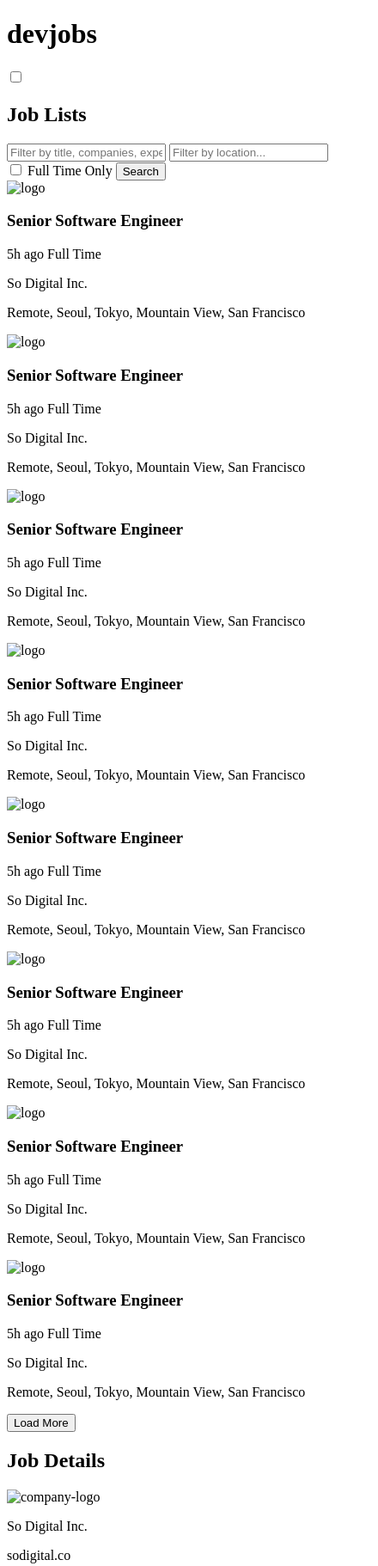
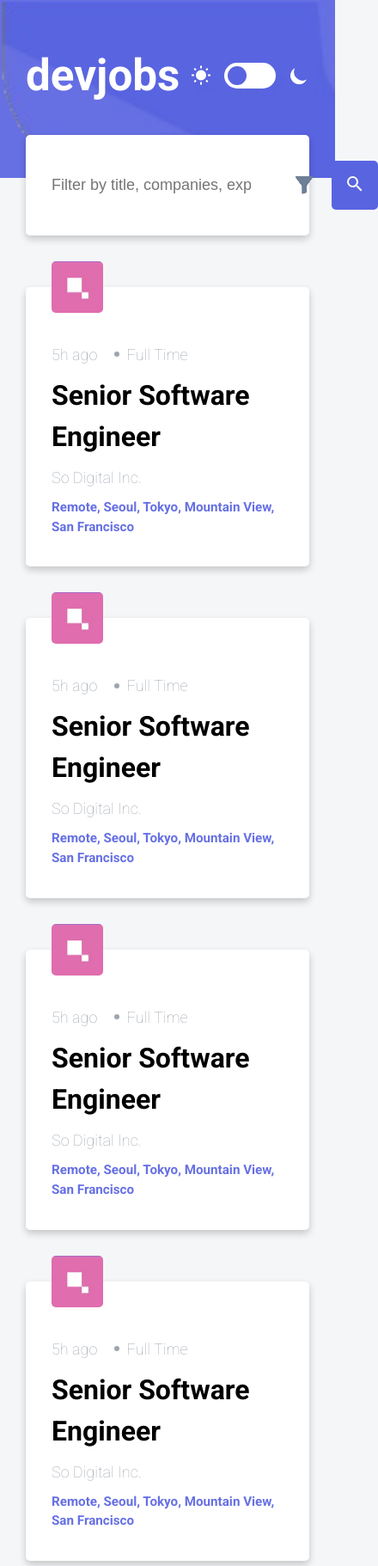
Before and after one commit to chasscepts/github-jobs, a website: page index.html in a window 390 px wide. Shown: the top 1822 px of the page at 86% size, 440 px wide, since content can reach past the window. Drawn offline with Linux system fonts and the light colour scheme.

Commit message:
apply job list page styles

```diff
--- /dev/null
+++ b/_switch.scss
@@ -0,0 +1,60 @@
+/* The switch - the box around the slider */
+.switch {
+  position: relative;
+  display: inline-block;
+  width: 60px;
+  height: 30px;
+}
+
+/* Hide default HTML checkbox */
+.switch input {
+  opacity: 0;
+  width: 0;
+  height: 0;
+}
+
+/* The slider */
+.slider {
+  position: absolute;
+  cursor: pointer;
+  top: 0;
+  left: 0;
+  right: 0;
+  bottom: 0;
+  background-color: #fff;
+  -webkit-transition: .4s;
+  transition: .4s;
+}
+
+.slider:before {
+  position: absolute;
+  content: "";
+  height: 22px;
+  width: 22px;
+  left: 4px;
+  bottom: 4px;
+  background-color: #5964e0;
+  -webkit-transition: .4s;
+  transition: .4s;
+}
+
+input:checked + .slider {
+  background-color: #18202d;
+}
+
+input:focus + .slider {
+  box-shadow: 0 0 1px #18202d;
+}
+
+input:checked + .slider:before {
+  transform: translateX(30px);
+}
+
+/* Rounded sliders */
+.slider.round {
+  border-radius: 30px;
+}
+
+.slider.round:before {
+  border-radius: 50%;
+}
--- a/index.html
+++ b/index.html
@@ -7,148 +7,174 @@
   <title>GitHub Jobs</title>
   <link rel="preconnect" href="https://fonts.gstatic.com">
   <link href="https://fonts.googleapis.com/css2?family=Roboto:wght@100;300;400;500;700;900&display=swap" rel="stylesheet">
+  <link rel="stylesheet" type="text/css" href="style.css">
 </head>
-<body>
-  <header>
-    <div>
-      <h1>devjobs</h1>
-      <div>
-        <span></span>
-        <input class="switch" type="checkbox" name="brightness-check">
-        <span></span>
+<body class="themed">
+  <header class="page-header">
+    <div class="screen d-flex justify-content-between align-items-center">
+      <h1 class="text-white">devjobs</h1>
+      <div class="d-flex align-items-center">
+        <img class="sun" alt="sun" src="assets/images/sun.svg">
+        <label class="switch">
+          <input type="checkbox" name="brightness-check">
+          <span class="slider round"></span>
+        </label>
+        <img class="moon" alt="moon" src="assets/images/moon.svg">
       </div>
     </div>
   </header>
   <main>
-    <section class="job-list">
-      <header>
+    <section class="job-list screen">
+      <header class="card job-list-header">
         <h2 class="clip">Job Lists</h2>
-        <form>
-          <input type="text" name="search_company" id="search-company" placeholder="Filter by title, companies, expertise">
-          <input type="text" name="search_location" id="search-location" placeholder="Filter by location...">
-          <div>
-            <label>
+        <form class="search-form">
+          <input class="flex-1 search-field" type="text" name="search_company" id="search-company" placeholder="Filter by title, companies, expertise">
+          <input class="d-none d-md-block" type="text" name="search_location" id="search-location" placeholder="Filter by location...">
+          <div class="d-flex justify-content-end align-items-center">
+            <label class="d-none d-md-block">
               <input type="checkbox" name="search_fulltime" id="search-fulltime">
               <span>Full Time Only</span>
             </label>
-            <button type="submit" name="search">Search</button>
+            <img class="d-md-none" alt="filter" src="assets/images/funnel.png">
+            <button class="btn bg-primary text-white search-btn" type="submit" name="search">
+              <span class="d-none d-md-block">Search</span>
+              <img class="d-md-none" alt="search" src="assets/images/search.svg">
+            </button>
           </div>
         </form>
       </header>
-      <div>
-        <article>
-          <img class="company-logo" src="" alt="logo">
+      <div class="articles-wrap">
+        <article class="job-list-card position-relative">
+          <img class="company-logo" src="assets/images/sample.png" alt="logo">
           <div class="card">
-            <h3>Senior Software Engineer</h3>
-            <p>
-              <span>5h ago</span>
+            <div class="d-flex flex-column inner">
+              <h3 class="text-black order-2">Senior Software Engineer</h3>
+              <p class="type order-1">
+                <time datetime="2021-03-11">5h ago</time>
                 <span>Full Time</span>
               </p>
-            <p>So Digital Inc.</p>
-            <p>Remote, Seoul, Tokyo, Mountain View, San Francisco</p>
+              <p class="order-3">So Digital Inc.</p>
+              <p class="text-light order-4 location">Remote, Seoul, Tokyo, Mountain View, San Francisco</p>
+            </div>
           </div>
         </article>
-        <article>
-          <img class="company-logo" src="" alt="logo">
+        <article class="job-list-card position-relative">
+          <img class="company-logo" src="assets/images/sample.png" alt="logo">
           <div class="card">
-            <h3>Senior Software Engineer</h3>
-            <p>
-              <span>5h ago</span>
+            <div class="d-flex flex-column inner">
+              <h3 class="text-black order-2">Senior Software Engineer</h3>
+              <p class="type order-1">
+                <time datetime="2021-03-11">5h ago</time>
                 <span>Full Time</span>
               </p>
-            <p>So Digital Inc.</p>
-            <p>Remote, Seoul, Tokyo, Mountain View, San Francisco</p>
+              <p class="order-3">So Digital Inc.</p>
+              <p class="text-light order-4 location">Remote, Seoul, Tokyo, Mountain View, San Francisco</p>
+            </div>
           </div>
         </article>
-        <article>
-          <img class="company-logo" src="" alt="logo">
+        <article class="job-list-card position-relative">
+          <img class="company-logo" src="assets/images/sample.png" alt="logo">
           <div class="card">
-            <h3>Senior Software Engineer</h3>
-            <p>
-              <span>5h ago</span>
+            <div class="d-flex flex-column inner">
+              <h3 class="text-black order-2">Senior Software Engineer</h3>
+              <p class="type order-1">
+                <time datetime="2021-03-11">5h ago</time>
                 <span>Full Time</span>
               </p>
-            <p>So Digital Inc.</p>
-            <p>Remote, Seoul, Tokyo, Mountain View, San Francisco</p>
+              <p class="order-3">So Digital Inc.</p>
+              <p class="text-light order-4 location">Remote, Seoul, Tokyo, Mountain View, San Francisco</p>
+            </div>
           </div>
         </article>
-        <article>
-          <img class="company-logo" src="" alt="logo">
+        <article class="job-list-card position-relative">
+          <img class="company-logo" src="assets/images/sample.png" alt="logo">
           <div class="card">
-            <h3>Senior Software Engineer</h3>
-            <p>
-              <span>5h ago</span>
+            <div class="d-flex flex-column inner">
+              <h3 class="text-black order-2">Senior Software Engineer</h3>
+              <p class="type order-1">
+                <time datetime="2021-03-11">5h ago</time>
                 <span>Full Time</span>
               </p>
-            <p>So Digital Inc.</p>
-            <p>Remote, Seoul, Tokyo, Mountain View, San Francisco</p>
+              <p class="order-3">So Digital Inc.</p>
+              <p class="text-light order-4 location">Remote, Seoul, Tokyo, Mountain View, San Francisco</p>
+            </div>
           </div>
         </article>
-        <article>
-          <img class="company-logo" src="" alt="logo">
+        <article class="job-list-card position-relative">
+          <img class="company-logo" src="assets/images/sample.png" alt="logo">
           <div class="card">
-            <h3>Senior Software Engineer</h3>
-            <p>
-              <span>5h ago</span>
+            <div class="d-flex flex-column inner">
+              <h3 class="text-black order-2">Senior Software Engineer</h3>
+              <p class="type order-1">
+                <time datetime="2021-03-11">5h ago</time>
                 <span>Full Time</span>
               </p>
-            <p>So Digital Inc.</p>
-            <p>Remote, Seoul, Tokyo, Mountain View, San Francisco</p>
+              <p class="order-3">So Digital Inc.</p>
+              <p class="text-light order-4 location">Remote, Seoul, Tokyo, Mountain View, San Francisco</p>
+            </div>
           </div>
         </article>
-        <article>
-          <img class="company-logo" src="" alt="logo">
+        <article class="job-list-card position-relative">
+          <img class="company-logo" src="assets/images/sample.png" alt="logo">
           <div class="card">
-            <h3>Senior Software Engineer</h3>
-            <p>
-              <span>5h ago</span>
+            <div class="d-flex flex-column inner">
+              <h3 class="text-black order-2">Senior Software Engineer</h3>
+              <p class="type order-1">
+                <time datetime="2021-03-11">5h ago</time>
                 <span>Full Time</span>
               </p>
-            <p>So Digital Inc.</p>
-            <p>Remote, Seoul, Tokyo, Mountain View, San Francisco</p>
+              <p class="order-3">So Digital Inc.</p>
+              <p class="text-light order-4 location">Remote, Seoul, Tokyo, Mountain View, San Francisco</p>
+            </div>
           </div>
         </article>
-        <article>
-          <img class="company-logo" src="" alt="logo">
+        <article class="job-list-card position-relative">
+          <img class="company-logo" src="assets/images/sample.png" alt="logo">
           <div class="card">
-            <h3>Senior Software Engineer</h3>
-            <p>
-              <span>5h ago</span>
+            <div class="d-flex flex-column inner">
+              <h3 class="text-black order-2">Senior Software Engineer</h3>
+              <p class="type order-1">
+                <time datetime="2021-03-11">5h ago</time>
                 <span>Full Time</span>
               </p>
-            <p>So Digital Inc.</p>
-            <p>Remote, Seoul, Tokyo, Mountain View, San Francisco</p>
+              <p class="order-3">So Digital Inc.</p>
+              <p class="text-light order-4 location">Remote, Seoul, Tokyo, Mountain View, San Francisco</p>
+            </div>
           </div>
         </article>
-        <article>
-          <img class="company-logo" src="" alt="logo">
+        <article class="job-list-card position-relative">
+          <img class="company-logo" src="assets/images/sample.png" alt="logo">
           <div class="card">
-            <h3>Senior Software Engineer</h3>
-            <p>
-              <span>5h ago</span>
+            <div class="d-flex flex-column inner">
+              <h3 class="text-black order-2">Senior Software Engineer</h3>
+              <p class="type order-1">
+                <time datetime="2021-03-11">5h ago</time>
                 <span>Full Time</span>
               </p>
-            <p>So Digital Inc.</p>
-            <p>Remote, Seoul, Tokyo, Mountain View, San Francisco</p>
+              <p class="order-3">So Digital Inc.</p>
+              <p class="text-light order-4 location">Remote, Seoul, Tokyo, Mountain View, San Francisco</p>
+            </div>
           </div>
         </article>
       </div>
-      <div>
-        <button type="button" id="more-jobs">Load More</button>
+      <div class="more-jobs-wrap d-flex justify-content-center">
+        <button class="btn text-white bg-primary" type="button" id="more-jobs">Load More</button>
       </div>
     </section>
     <section class="job-details">
+      <div class="details-screen">
         <header>
           <h2 class="clip">Job Details</h2>
-        <div>
-          <img src="" alt="company-logo">
+          <div class="d-flex justify-content-between align-items-center">
+            <img src="assets/images/sample.png" alt="company-logo">
             <div>
               <p>So Digital Inc.</p>
               <p>sodigital.co</p>
-            <a href="#">Company Site</a>
             </div>
+            <a class="btn text-primary bg-secondary" href="#">Company Site</a>
           </div>
         </header>
+        <div class="card bg-white">
           <section>
             <header>
               <h3 class="clip">Introduction</h3>
@@ -197,21 +223,23 @@
               <li>Morbi interdum mollis sapien. Sed</li>
             </ol>
           </section>
-      <section>
+        </div>
+        <section class="card text-white bg-primary">
           <h3>How to Apply</h3>
           <p>
 
           </p>
           <a href="#">https://examplelink.com/how-to-apply</a>
         </section>
+      </div>
     </section>
-    <footer>
+    <footer class="bg-white">
+      <div class="d-flex justify-content-between align-items-center details-screen">
         <div>
-        <div>
-          <p>Senior Software Engineer</p>
+          <p class="text-black">Senior Software Engineer</p>
           <p>So Digital Inc.</p>
         </div>
-        <button type="button">Apply Now</button>
+        <button class="btn text-white bg-primary" type="button">Apply Now</button>
       </div>
     </footer>
   </main>
--- /dev/null
+++ b/style.scss
@@ -0,0 +1,408 @@
+@import 'switch';
+
+$color-darker: #131722;
+$color-dark: #18202d;
+$color-primary: #5964e0;
+$color-secondary: #f5f6f8;
+$color-light: #6670e3;
+$color-white: #fff;
+$color-black: #000;
+$color-muted: #9da5af;
+
+$colors: (
+  'dark': $color-dark,
+  'primary': $color-primary,
+  'secondary': $color-secondary,
+  'white': $color-white,
+  'black': $color-black,
+  'muted': $color-muted,
+  'light': $color-light
+);
+
+$positions: relative, absolute, sticky, fixed;
+
+$displays: none, block, inline, inline-block, flex, grid;
+
+$flex-directions: row, column, row-reverse, column-reverse;
+
+$wraps: wrap, nowrap;
+
+$orders: 1, 2, 3, 4, 5, 6, 7, 8, 9, 10, 11, 12;
+
+$named-props: (
+  'justify-content': (
+    'start': flex-start,
+    'end': flex-end,
+    'between': space-between,
+    'around': space-around,
+    'evenly': space-evenly,
+    'center': center,
+    'stretch': stretch
+  ),
+  'align-items': (
+    'start': flex-start,
+    'end': flex-end,
+    'center': center,
+    'stretch': stretch
+  )
+);
+
+$break-points: (
+  xs: 576px,
+  md: 768px,
+  lg: 992px,
+  xl: 1024px
+);
+
+@mixin media-break($break-point: md) {
+  $width: map-get($break-points, $break-point);
+  $break: if($width, $width, 768px);
+
+  @media (min-width: $break) {
+    @content;
+  }
+}
+
+body {
+  font-size: 18px;
+  line-height: 1.5;
+  font-family: 'Roboto', sans-serif;;
+  color: $color-muted;
+  background-color: $color-secondary;
+  font-weight: lighter;
+}
+
+*,
+*::before,
+*::after {
+  margin: 0;
+  padding: 0;
+  -webkit-box-sizing: border-box;
+  -moz-box-sizing: border-box;
+  box-sizing: border-box;
+}
+
+@each $key, $color in $colors {
+  .text-#{$key},
+  .hover-#{$key}:hover {
+    color: $color;
+  }
+
+  .bg-#{$key} {
+    background-color: $color;
+  }
+
+  .border-#{$key} {
+    border-color: $color;
+  }
+
+  .hover-#{$key}:hover {
+    color: $color;
+  }
+}
+
+@each $position in $positions {
+  .position-#{$position} {
+    position: $position;
+  }
+}
+
+@each $display in $displays {
+  .d-#{$display} {
+    display: $display;
+  }
+
+  @each $break, $width in $break-points {
+    @include media-break($break) {
+      .d-#{$break}-#{$display} {
+        display: $display;
+      }
+    }
+  }
+}
+
+@each $prop, $vals in $named-props {
+  @each $key, $val in $vals {
+    .#{$prop}-#{$key} {
+      #{$prop}: $val;
+    }
+  }
+}
+
+@each $direction in $flex-directions {
+  .flex-#{$direction} {
+    flex-direction: $direction;
+  }
+
+  @each $break, $width in $break-points {
+    @include media-break($break) {
+      .flex-#{$break}-#{$direction} {
+        flex-direction: $direction;
+      }
+    }
+  }
+}
+
+@each $wrap in $wraps {
+  .flex-#{$wrap} {
+    flex-wrap: $wrap;
+  }
+
+  @each $break, $width in $break-points {
+    @include media-break($break) {
+      .flex-#{$break}-#{$wrap} {
+        flex-wrap: $wrap;
+      }
+    }
+  }
+}
+
+@each $order in $orders {
+  .order-#{$order} {
+    order: $order;
+  }
+}
+
+main {
+  position: relative;
+  top: -50px;
+}
+
+input {
+  outline: none;
+  border: none;
+  font-size: 18px;
+}
+
+b {
+  font-weight: bold;
+}
+
+.d-none {
+  &.d-xs-block {
+    @include media-break(xs) {
+      display: block;
+    }
+  }
+  &.d-md-block {
+    @include media-break(md) {
+      display: block;
+    }
+  }
+}
+
+.btn {
+  outline: none;
+  border: none;
+  border-radius: 5px;
+  text-decoration: none;
+  cursor: pointer;
+
+  &:hover {
+    opacity: 0.9;
+  }
+}
+
+.flex-1 {
+  flex: 1;
+}
+
+.border {
+  border-width: 1px;
+  border-style: solid;
+}
+
+.border-left {
+  border-left-width: 1px;
+}
+
+.cover {
+  position: absolute;
+  top: 0;
+  left: 0;
+  bottom: 0;
+  right: 0;
+}
+
+.fade {
+  opacity: 0.6;
+}
+
+.dim {
+  background-color: rgba(0, 0, 0, 0.26);
+}
+
+.clip {
+  position: absolute;
+  clip-path: circle(1px);
+  color: transparent;
+}
+
+.details-screen {
+  margin-left: auto;
+  margin-right: auto;
+  padding-left: 30px;
+  padding-right: 30px;
+  width: 100%;
+  max-width: 576px;
+}
+
+.screen {
+  margin-left: auto;
+  margin-right: auto;
+  padding-left: 30px;
+  padding-right: 30px;
+  width: 100%;
+
+  @include media-break(sm) {
+    width: 576px;
+  }
+
+  @include media-break(md) {
+    padding: 0;
+    width: 720px;
+  }
+
+  @include media-break(lg) {
+    width: 960px;
+  }
+
+  @include media-break(xl) {
+    width: 1140px;
+  }
+}
+
+.page-header {
+  padding: 50px 0 80px;
+  background-image: url(assets/images/banner.png);
+  background-size: cover;
+  background-color: $color-light;
+
+  h1 {
+    font-size: 3.2rem;
+  }
+
+  .sun {
+    margin-right: 15px;
+  }
+
+  .moon {
+    transform: rotate(-45deg);
+    margin-left: 15px;
+  }
+}
+
+.search-btn {
+  padding: 15px;
+  margin-left: 20px;
+}
+
+.search-form {
+  display: flex;
+  justify-content: space-between;
+
+  .search-field {
+    margin-right: 50px;
+
+    @include media-break(md) {
+      margin-right: 0;
+    }
+  }
+
+  @include media-break(md) {
+    display: grid;
+    grid-template-columns: repeat(3, 1fr);
+    gap: 1px;
+  }
+}
+
+.card {
+  border-radius: 5px;
+  box-shadow: 0 4px 8px 0 rgba(0,0,0,0.2);
+  padding: 30px;
+
+  .clickable {
+    transition: 0.3s;
+
+    &:hover {
+      box-shadow: 0 8px 16px 0 rgba(0,0,0,0.2);
+    }
+  }
+}
+
+.job-list-header {
+  margin-bottom: 30px;
+}
+
+.job-list-card {
+  padding-top: 30px;
+  margin: 30px 0;
+  position: relative;
+
+  h3 {
+    font-size: 2rem;
+  }
+
+  .inner {
+    padding-top: 30px;
+
+    & > * {
+      padding: 5px 0;
+    }
+  }
+
+  .company-logo {
+    position: absolute;
+    left: 30px;
+    top: 0px;
+    width: 60px;
+    height: 60px;
+    border-radius: 5px;
+  }
+
+  .type {
+    span {
+      position: relative;
+      display: inline-block;
+      margin: 0 15px;
+      padding: 0 15px;
+
+      &::before {
+        content: '';
+        position: absolute;
+        top: calc(50% - 3px);
+        left: 0;
+        width: 6px;
+        height: 6px;
+        border-radius: 50%;
+        background-color: $color-muted;
+      }
+    }
+  }
+
+  .location {
+    font-weight: bold;
+    font-size: 0.95rem;
+  }
+}
+
+.more-jobs-wrap {
+  padding: 20px 0 60px;
+
+  .btn {
+    padding: 20px 30px;
+    font-size: 22px;
+  }
+}
+
+.themed {
+  .card {
+    background-color: $color-white;
+  }
+
+  &.dark {
+    .card {
+      background-color: $color-dark;
+    }
+  }
+}
```
Also changed, not shown: assets/images/banner.jpg (deleted), assets/images/banner.png (added), assets/images/funnel.png (added), assets/images/sample.png (added), assets/images/search.svg (added), style.css (added), 1 other file. Lines whose indentation alone changed are shown as unchanged.
